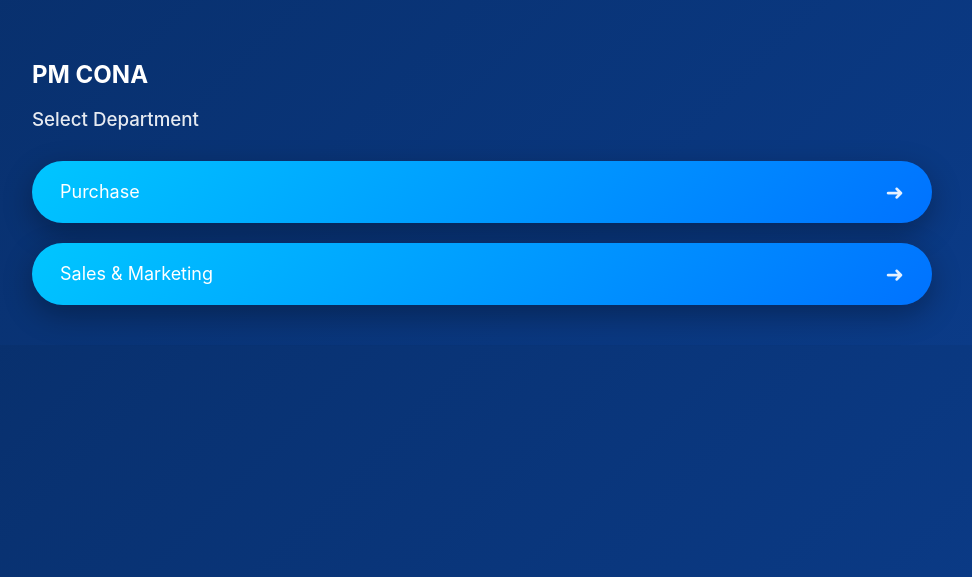
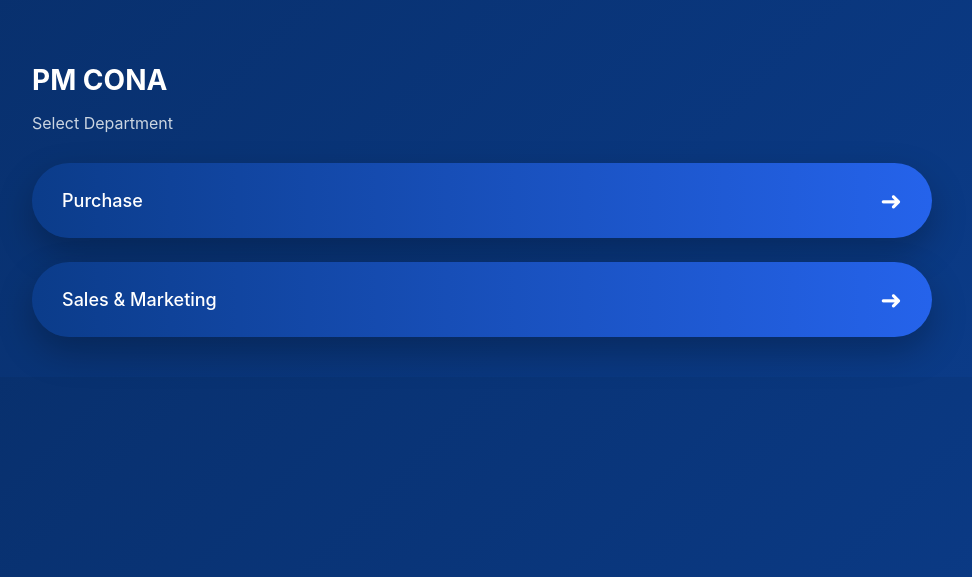
Before and after one commit to ujustbetech/cona, a Flask app: page /departments in a window 1280 px wide. Shown: the top 577 px of the page, without its empty margins (158-1130 px from the left). Run offline with Flask 3, Linux system fonts and the light colour scheme; the visitor is signed in with stand-in values (Sample User, id 1).

Commit message:
Fix department routing using slugs

```diff
--- a/templates/departments.html
+++ b/templates/departments.html
@@ -6,9 +6,9 @@
 
     <style>
         body {
-            background: linear-gradient(135deg, #0f2027, #203a43, #2c5364);
-            font-family: "Segoe UI", sans-serif;
-            color: #fff;
+            background: linear-gradient(135deg, #082F6B, #0B3C8A);
+            font-family: "Inter", "Segoe UI", sans-serif;
+            color: #ffffff;
             margin: 0;
             padding: 40px;
         }
@@ -19,112 +19,51 @@
         }
 
         h2 {
-            margin-bottom: 10px;
+            font-size: 28px;
+            margin-bottom: 8px;
         }
 
         h3 {
+            font-size: 16px;
+            color: #cbd5e1;
             margin-bottom: 30px;
-            font-weight: 500;
-            opacity: 0.9;
+            font-weight: 400;
         }
 
         .dept-list {
             display: flex;
             flex-direction: column;
-            gap: 20px;
+            gap: 24px;
         }
 
-        /* COMMON BUTTON STYLE */
         .action-btn {
-            display: flex;
-            justify-content: space-between;
-            align-items: center;
-            padding: 18px 28px;
-            border-radius: 40px;
-            text-decoration: none;
-            font-size: 18px;
-            color: #fff;
-            transition: all 0.3s ease;
-            box-shadow: 0 10px 30px rgba(0,0,0,0.3);
-        }
-
-        .action-btn:hover {
-            transform: translateY(-2px);
-            box-shadow: 0 15px 40px rgba(0,0,0,0.4);
-        }
-
-        .btn-blue {
-            background: linear-gradient(135deg, #00c6ff, #0072ff);
-        }
-
-        .btn-purple {
-            background: linear-gradient(135deg, #8e2de2, #4a00e0);
-        }
-
-        .arrow {
-            font-size: 22px;
-            opacity: 0.9;
-        }
-
-        /* ---------- PAGE BACKGROUND ---------- */
-body {
-  background: linear-gradient(135deg, #082F6B, #0B3C8A);
-  font-family: "Inter", "Segoe UI", sans-serif;
-  color: #ffffff;
-}
-
-/* ---------- PAGE HEADER ---------- */
-.page-title {
-  font-size: 26px;
-  font-weight: 600;
-  margin-bottom: 8px;
-}
-
-.page-subtitle {
-  font-size: 16px;
-  color: #cbd5e1;
-  margin-bottom: 30px;
-}
-
-/* ---------- DEPARTMENT LIST ---------- */
-.department-list {
-  max-width: 900px;
-}
-
-/* ---------- DEPARTMENT BUTTON ---------- */
-.department-btn {
             display: flex;
             justify-content: space-between;
             align-items: center;
             padding: 22px 30px;
             border-radius: 50px;
-  background: linear-gradient(90deg, #0B3C8A, #2563EB);
-  color: white;
             text-decoration: none;
             font-size: 18px;
             font-weight: 500;
-  margin-bottom: 22px;
+            color: #ffffff;
+            background: linear-gradient(90deg, #0B3C8A, #2563EB);
             transition: all 0.3s ease;
             box-shadow: 0 15px 35px rgba(0, 0, 0, 0.25);
         }
 
-/* ---------- HOVER EFFECT ---------- */
-.department-btn:hover {
+        .action-btn:hover {
             background: linear-gradient(90deg, #F37021, #FF8A3D);
             transform: translateY(-2px);
         }
 
-/* ---------- ARROW ---------- */
-.department-btn .arrow {
+        .arrow {
             font-size: 26px;
-  color: white;
             transition: transform 0.3s ease;
         }
 
-.department-btn:hover .arrow {
+        .action-btn:hover .arrow {
             transform: translateX(6px);
         }
-
     </style>
 </head>
 
@@ -136,13 +75,21 @@ body {
     <h3>Select Department</h3>
 
     <div class="dept-list">
-        {% for dept in departments %}
-            <a href="{{ url_for('subdepartments', department=dept) }}"
-               class="action-btn btn-blue">
-                {{ dept }}
+
+        <!-- PURCHASE -->
+        <a href="{{ url_for('subdepartments', department='purchase') }}"
+           class="action-btn">
+            Purchase
             <span class="arrow">➜</span>
         </a>
-        {% endfor %}
+
+        <!-- SALES & MARKETING -->
+        <a href="{{ url_for('subdepartments', department='sales') }}"
+           class="action-btn">
+            Sales & Marketing
+            <span class="arrow">➜</span>
+        </a>
+
     </div>
 
 </div>
```
Lines whose indentation alone changed are shown as unchanged.
